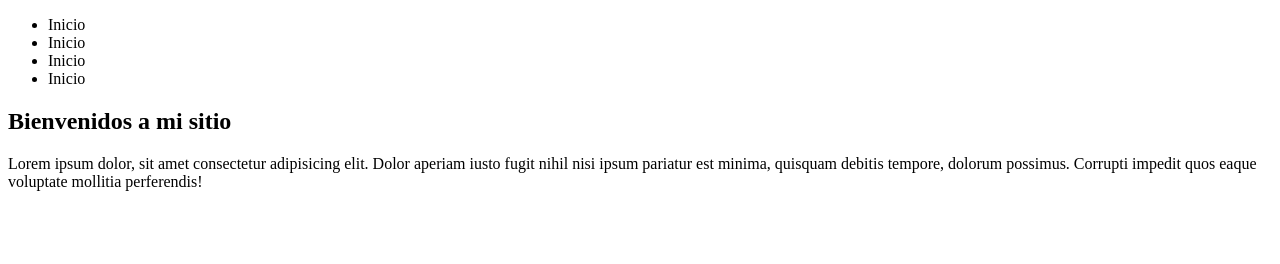
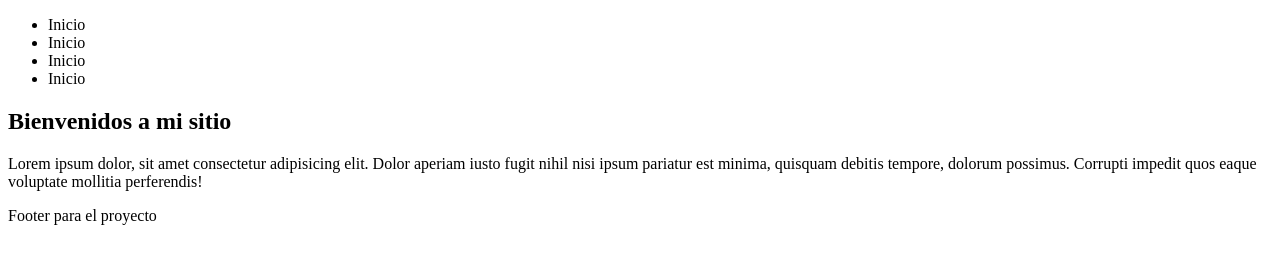
Before and after one commit to MaximilianoCarrera/git-carpeta, a plain HTML site: page index.html in a window 1280 px wide. Drawn offline with Linux system fonts and the light colour scheme.

Commit message:
creacion de footer

```diff
--- a/index.html
+++ b/index.html
@@ -27,5 +27,8 @@
 				</p>
 			</section>
 		</main>
+		<footer>
+			<p>Footer para el proyecto</p>
+		</footer>
 	</body>
 </html>
```
